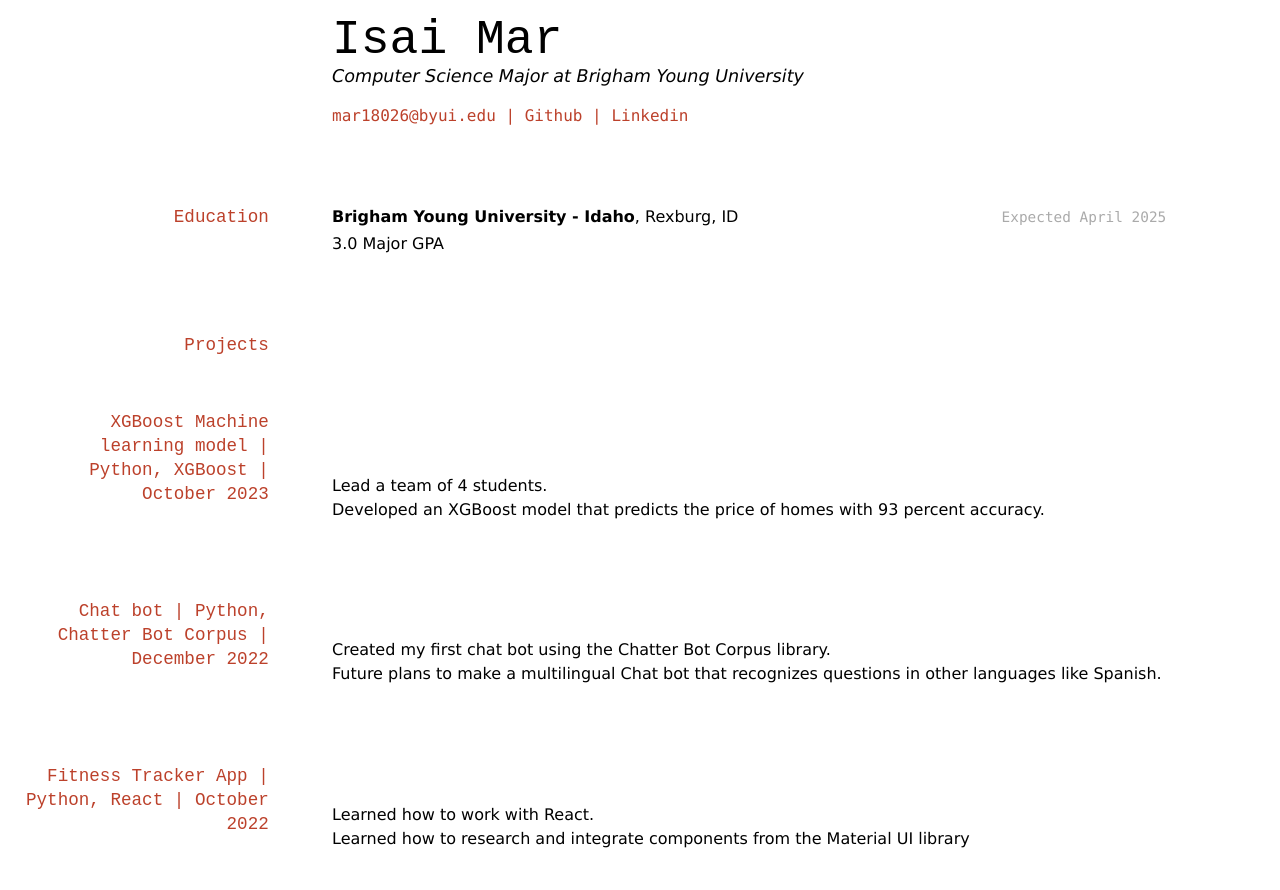
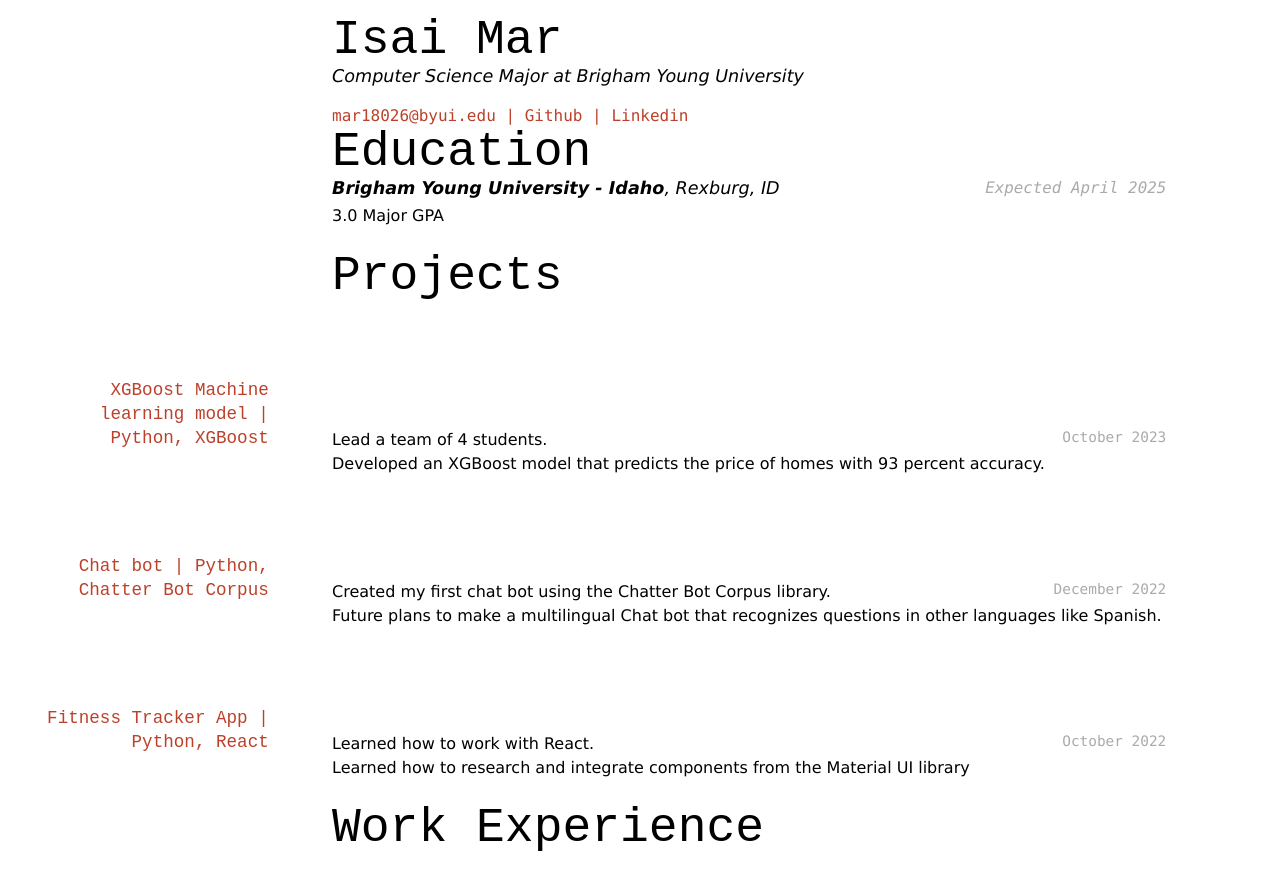
Before and after one commit to IsaiMar/isai_resume, a Jekyll site: the page built from docs/index.md, in a window 1280 px wide and 900 px high. Shown: the top 890 px of the window. Built offline with Jekyll 4.4.1, drawn with Linux system fonts in a browser that asks for light colours.

Commit message:
changed layout

```diff
--- a/docs/index.md
+++ b/docs/index.md
@@ -14,37 +14,38 @@ Computer Science Major at Brigham Young University
 <!-- https://www.monique.tech/the-art-of-markdown -->
 
 
-## Education
+# Education
 
 `Expected April 2025`
 __Brigham Young University - Idaho__, Rexburg, ID
 
 - 3.0 Major GPA
 
-## Projects
+# Projects
 
-## XGBoost Machine learning model | Python, XGBoost | October 2023
+## XGBoost Machine learning model | Python, XGBoost
+`October 2023`
 - Lead a team of 4 students.
 - Developed an XGBoost model that predicts the price of homes with 93 percent accuracy.
 
-## Chat bot | Python, Chatter Bot Corpus | December 2022
-
+## Chat bot | Python, Chatter Bot Corpus
+`December 2022`
 - Created my first chat bot using the Chatter Bot Corpus library.
 - Future plans to make a multilingual Chat bot that recognizes questions in other languages like Spanish.
 
-## Fitness Tracker App | Python, React | October 2022
-
+## Fitness Tracker App | Python, React
+`October 2022`
 - Learned how to work with React.
 - Learned how to research and integrate components from the Material UI library
 
-## Work Experience
+# Work Experience
 
-###	MC Market cashier | BYUI Food services | Rexburg, ID
+##	MC Market cashier | BYUI Food services | Rexburg, ID
 `September 2021 - April 2022`
 -	Responsible for receiving, stocking, and maintaining product inventory.
 -	I helped customers check out, maintained the store clean, multitasking receiving, stocking, and checking out people.
 
-### Relevant Coursework
+# Relevant Coursework
 -   Data Structures
 -   Intro to Databases
 -   Algorithmic Thinking
@@ -58,20 +59,20 @@ Concurrency
 -   Applied Programming
 
 
-## Skills
+# Skills
 
-### Technical
+## Technical
 Languages(in order of proficiency): Python, C-Sharp, HTML/CSS, JavaScript, SQL, R, Clojure
 Developer Tools: VS Code, Git, GitHub, R Studio, React, Unity
 
-### Other
+## Other
 -	Fluent in Spanish
 -	Knowledge of Power tools
 -	Multitasking
 -	Advanced knowledge of Excel, Word, PowerPoint, and Outlook
 -	Teamwork
 
-## Service
+# Service
 
 `2018-2020`
 __Missionary for the Church of Jesus Christ of Latter-day Saints__, South Carolina, Columbia
```
